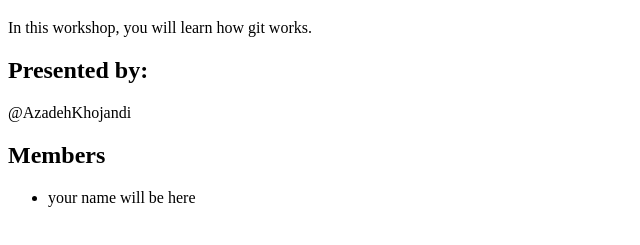
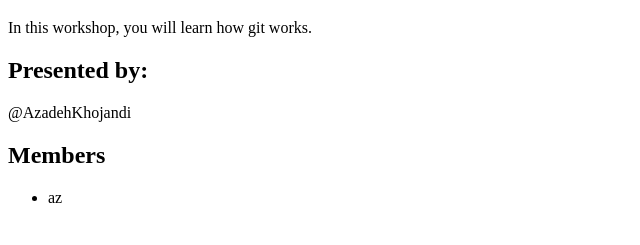
Before and after one commit to Azadehkhojandi/gitworkshop, a plain HTML site: page index.html in a window 1280 px wide. Shown: the part 61-306 px from the top of the page, without its empty margins (0-640 px from the left). Drawn offline with Linux system fonts and the light colour scheme.

Commit message:
Add my name - az to file

```diff
--- a/index.html
+++ b/index.html
@@ -7,7 +7,7 @@
 	<p><a herf="">@AzadehKhojandi</a></p>
 	<h2>Members</h2>
 	<ul>
-		<li>your name will be here</li>
+		<li>az</li>
 	</ul>
 </body>
 </html>
```
